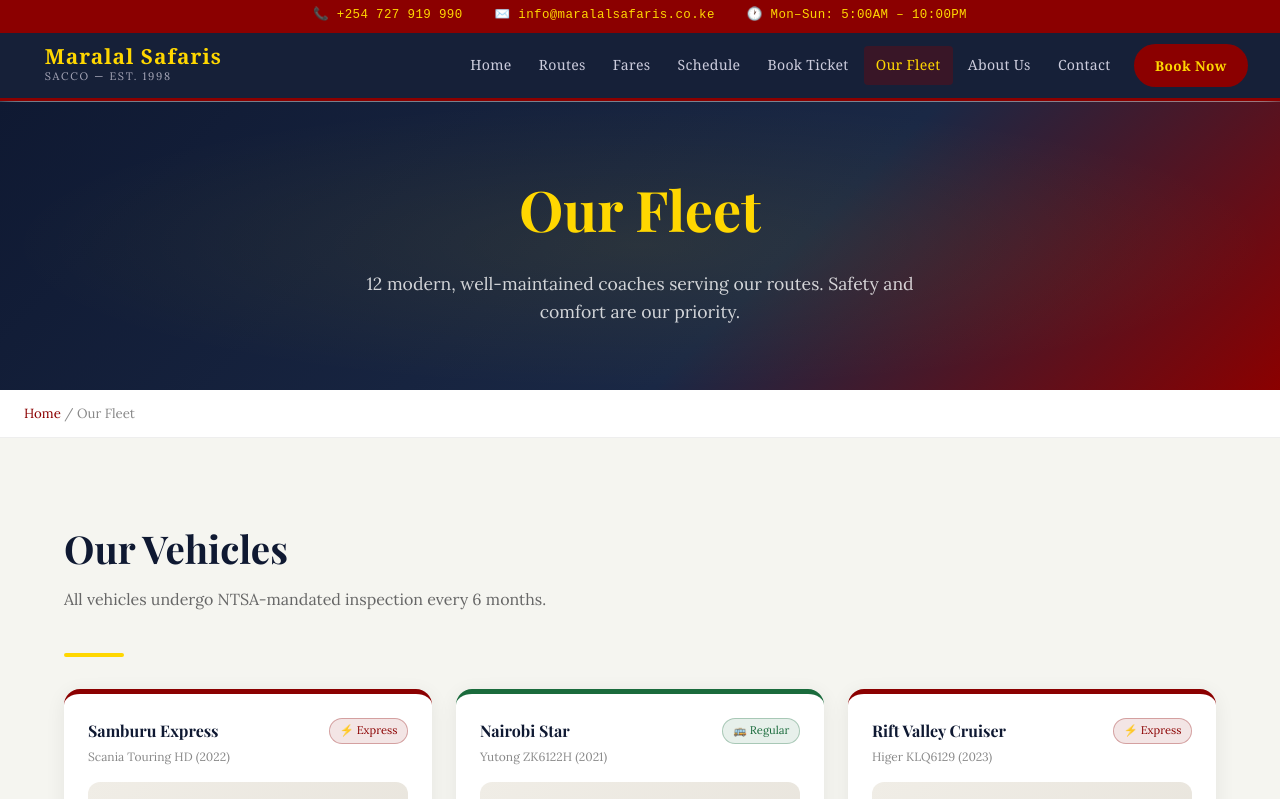
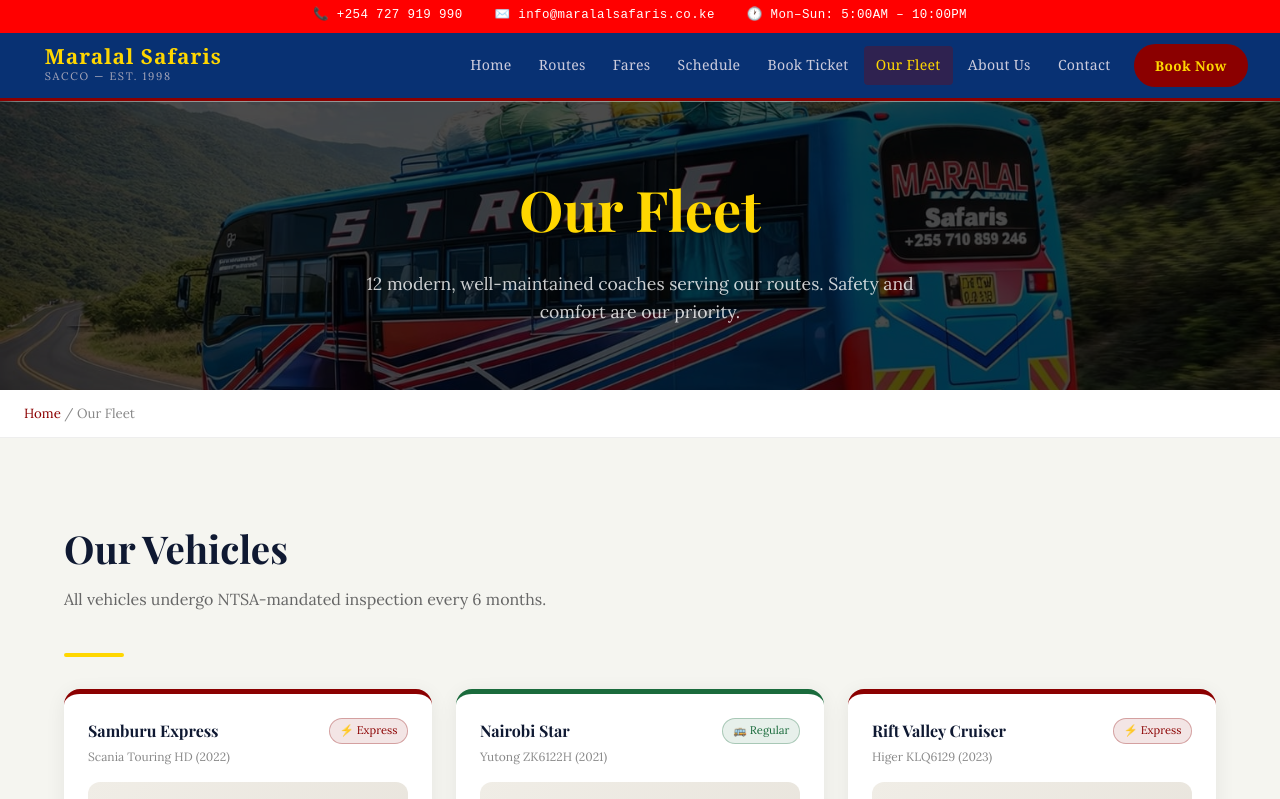
Before and after one commit to richardngasike/maralal-safaris, a Next.js app: page /fleet in a window 1280 px wide. Shown: the top 799 px of the page. Built offline with nearby package versions, Linux system fonts and the light colour scheme; a web font is replaced by a local one.

Commit message:
second commit

```diff
--- a/components/Header.module.css
+++ b/components/Header.module.css
@@ -8,8 +8,8 @@
 }
 
 .topBar {
-  background: #8B0000;
-  color: #FFD700;
+  background: red;
+  color: #ffffff;
   display: flex;
   justify-content: center;
   gap: 2rem;
@@ -21,7 +21,7 @@
 }
 
 .mainNav {
-  background: rgba(15, 25, 50, 0.97);
+  background: rgba(0, 43, 111, 0.97);
   backdrop-filter: blur(12px);
   display: flex;
   align-items: center;
--- a/styles/globals.css
+++ b/styles/globals.css
@@ -45,23 +45,34 @@
 
 /* Page hero sections */
 .page-hero {
-  background: linear-gradient(135deg, var(--navy) 0%, #1a2845 60%, var(--crimson) 100%);
-  color: white;
+  background-image: url('/bus2.jpeg');
+  background-size: cover;
+  background-position: center center;
+  background-repeat: no-repeat;
   padding: 4rem 1.5rem;
   text-align: center;
   position: relative;
   overflow: hidden;
+  color: white; /* ensure text is readable */
 }
 
+/* Overlay layer */
 .page-hero::before {
-  content: '';
+  content: "";
   position: absolute;
   inset: 0;
-  background: radial-gradient(ellipse at center, rgba(255,215,0,0.08) 0%, transparent 70%);
+  background: rgba(0, 0, 0, 0.7);
+  z-index: 0;
+}
+
+
+.page-hero > * {
+  position: relative;
+  z-index: 1;
 }
 
 .page-hero h1 {
-  font-size: clamp(2rem, 5vw, 3.5rem);
+  font-size: clamp(1.5rem, 5vw, 3.5rem);
   color: #FFD700;
   margin-bottom: 1rem;
   position: relative;
@@ -80,6 +91,7 @@
   max-width: 1200px;
   margin: 0 auto;
   padding: 0 1.5rem;
+
 }
 
 .section {
```
Also changed, not shown: pages/booking.js (+1 -9 lines), public/bus2.jpeg (added).
